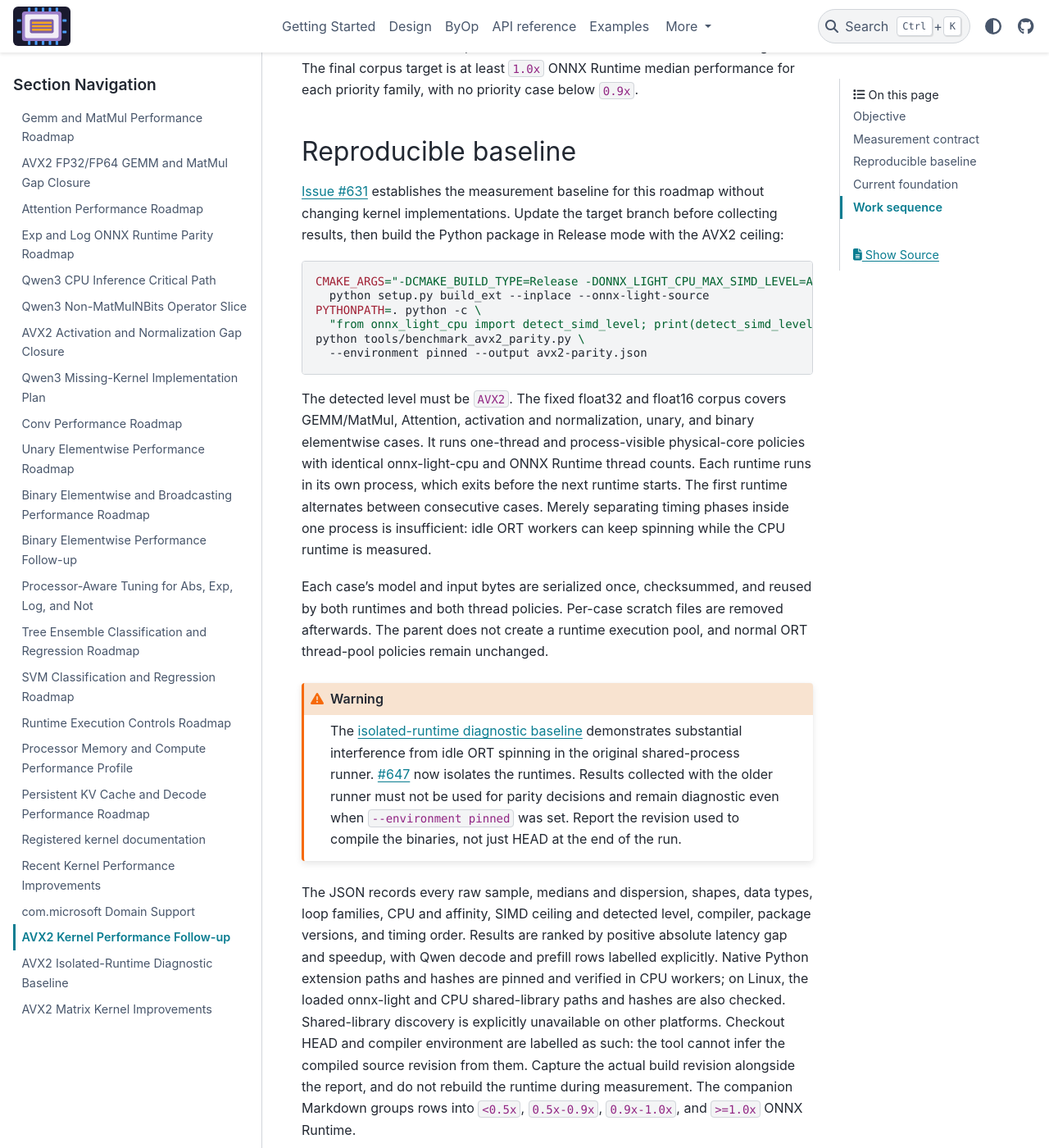
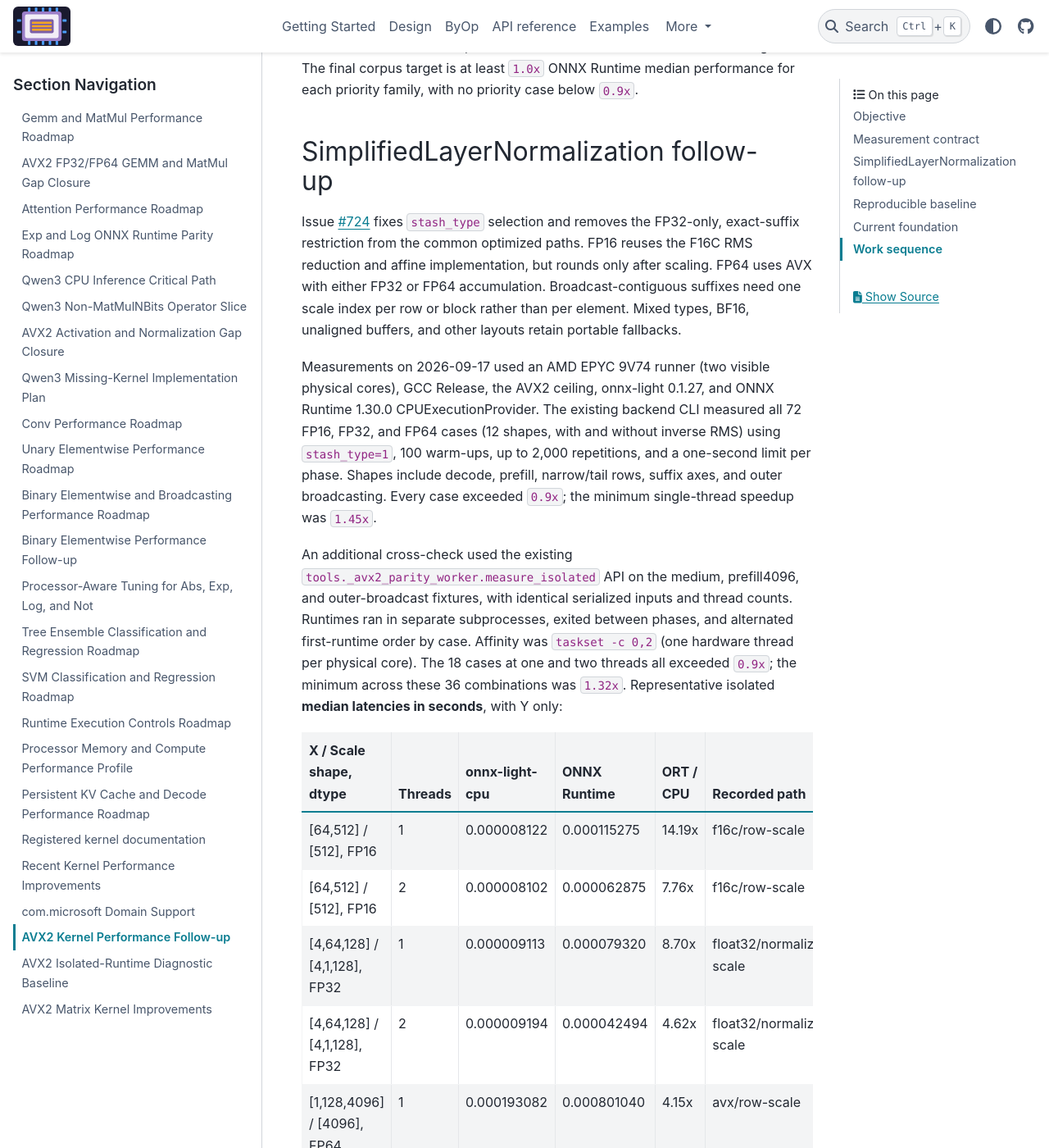
Before and after one commit to xadupre/onnx-light-cpu, a Sphinx documentation site: the page built from docs/next_steps/2026/2026_09_avx2_performance.rst, in a window 1280 px wide and 1400 px high, scrolled down 1091 px. Shown: the whole window at 82% size. Built offline with Sphinx 7.4.7 and the PyData theme 0.15.4, drawn with Linux system fonts in a browser that asks for light colours; pages that are not in the unit, such as notebooks, are missing from menus; some of the changed text lies outside the part shown.

Commit message:
Honor normalization stash precision and optimize FP16 FP64 and broadcasts
Co-authored-by: xadupre <22452781+xadupre@users.noreply.github.com>

```diff
--- a/docs/next_steps/2026/2026_09_avx2_performance.rst
+++ b/docs/next_steps/2026/2026_09_avx2_performance.rst
@@ -41,6 +41,103 @@ An AVX2 change must improve a measured priority case, preserve all differential
 tests and vector-tail cases, and leave the automatic AVX-512 build unchanged.
 The final corpus target is at least ``1.0x`` ONNX Runtime median performance
 for each priority family, with no priority case below ``0.9x``.
+
+SimplifiedLayerNormalization follow-up
+-------------------------------------
+
+Issue `#724 <https://github.com/xadupre/onnx-light-cpu/issues/724>`_ fixes
+``stash_type`` selection and removes the FP32-only, exact-suffix restriction
+from the common optimized paths. FP16 reuses the F16C RMS reduction and affine
+implementation, but rounds only after scaling. FP64 uses AVX with either FP32
+or FP64 accumulation. Broadcast-contiguous suffixes need one scale index per
+row or block rather than per element. Mixed types, BF16, unaligned buffers,
+and other layouts retain portable fallbacks.
+
+Measurements on 2026-09-17 used an AMD EPYC 9V74 runner (two visible physical
+cores), GCC Release, the AVX2 ceiling, onnx-light 0.1.27, and ONNX Runtime
+1.30.0 CPUExecutionProvider. The existing backend CLI measured all 72 FP16,
+FP32, and FP64 cases (12 shapes, with and without inverse RMS) using
+``stash_type=1``, 100 warm-ups, up to 2,000 repetitions, and a one-second
+limit per phase. Shapes include decode, prefill, narrow/tail rows, suffix
+axes, and outer broadcasting. Every case exceeded ``0.9x``; the minimum
+single-thread speedup was ``1.45x``.
+
+An additional cross-check used the existing
+``tools._avx2_parity_worker.measure_isolated`` API on the medium, prefill4096,
+and outer-broadcast fixtures, with identical serialized inputs and thread
+counts. Runtimes ran in separate subprocesses, exited between phases, and
+alternated first-runtime order by case. Affinity was ``taskset -c 0,2``
+(one hardware thread per physical core). The 18 cases at one and two threads
+all exceeded ``0.9x``; the minimum across these 36 combinations was ``1.32x``.
+Representative isolated **median latencies in seconds**, with Y only:
+
+.. list-table::
+   :header-rows: 1
+   :widths: 29 8 16 16 12 19
+
+   * - X / Scale shape, dtype
+     - Threads
+     - onnx-light-cpu
+     - ONNX Runtime
+     - ORT / CPU
+     - Recorded path
+   * - [64,512] / [512], FP16
+     - 1
+     - 0.000008122
+     - 0.000115275
+     - 14.19x
+     - f16c/row-scale
+   * - [64,512] / [512], FP16
+     - 2
+     - 0.000008102
+     - 0.000062875
+     - 7.76x
+     - f16c/row-scale
+   * - [4,64,128] / [4,1,128], FP32
+     - 1
+     - 0.000009113
+     - 0.000079320
+     - 8.70x
+     - float32/normalization/row-scale
+   * - [4,64,128] / [4,1,128], FP32
+     - 2
+     - 0.000009194
+     - 0.000042494
+     - 4.62x
+     - float32/normalization/row-scale
+   * - [1,128,4096] / [4096], FP64
+     - 1
+     - 0.000193082
+     - 0.000801040
+     - 4.15x
+     - avx/row-scale
+   * - [1,128,4096] / [4096], FP64
+     - 2
+     - 0.000101874
+     - 0.000403906
+     - 3.96x
+     - avx/row-scale
+
+The workbook's ``cpu_kernel_paths`` column records the registered operator
+and its selected implementation, not merely registration eligibility.
+The small cases intentionally stay serial inside the CPU executor even when
+two threads are available. The runner is virtualized; these measurements are
+not universal hardware guarantees. Hardware sampling was unavailable
+(``perf_event_paranoid=4``); no hardware-profile claim is made. No measured
+case remained below the acceptance threshold. Performance parity is not
+claimed for unmeasured mixed-type, BF16, or FP64-stash workloads.
+
+Reproduce the full single-thread corpus from the repository checkout:
+
+.. code-block:: bash
+
+    CMAKE_ARGS="-DCMAKE_BUILD_TYPE=Release -DONNX_LIGHT_CPU_MAX_SIMD_LEVEL=AVX2" \
+      python setup.py build_ext --inplace --onnx-light-source
+    taskset -c 0,2 python -m onnx_light_cpu benchmark \
+      --test '^test_cpu_simplified_layer_normalization_' \
+      --dtype float16 float32 float64 --threads 1 \
+      --repeat 2000 --warmup 100 --max-repeat-time 1 --onnxruntime \
+      --output /tmp/simplified-layer-normalization.xlsx
 
 Reproducible baseline
 ---------------------
```
Also changed, not shown: docs/api/python/custom_operators.rst (+20 -8 lines), 11 other files.
